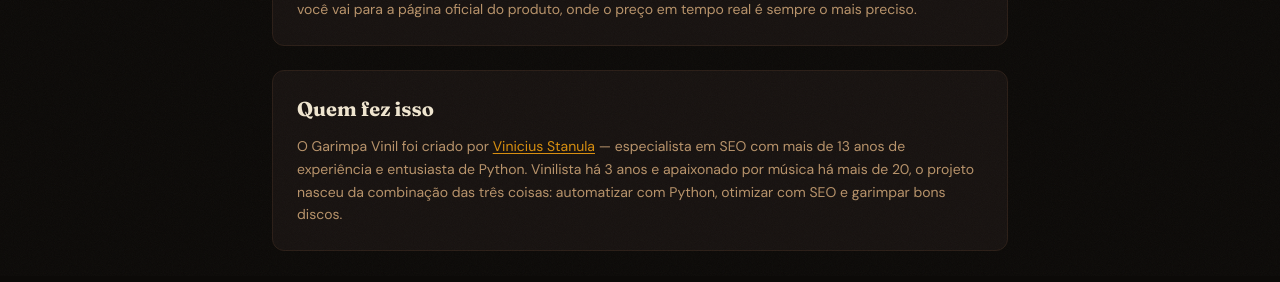
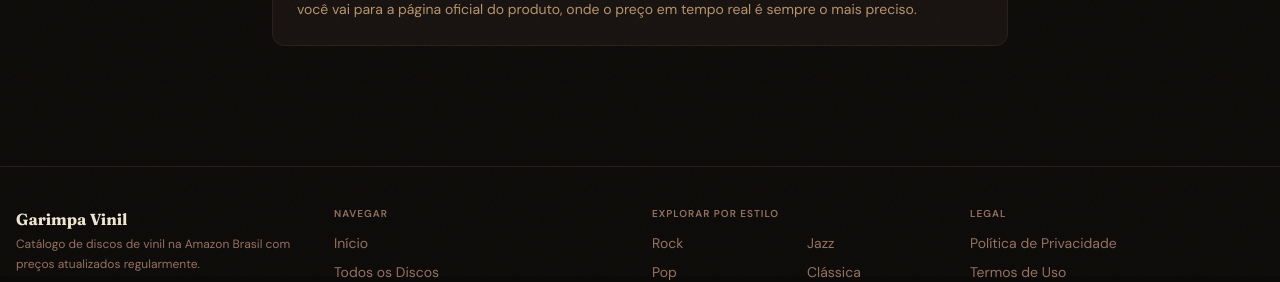
Before and after one commit to ViniciusStanula/vinyl-tracker, a Next.js app in the folder frontend/: page /sobre in a window 1280 px wide. Shown: the part 524-806 px from the top of the page. Built offline with nearby package versions, Linux system fonts and the light colour scheme; no server answers.

Commit message:
chore(sobre): remove author bio section

```diff
--- a/frontend/app/sobre/page.tsx
+++ b/frontend/app/sobre/page.tsx
@@ -110,26 +110,6 @@
         </p>
       </section>
 
-
-      {/* ── Créditos ────────────────────────────────────────────── */}
-      <section className="mb-6 bg-sleeve border border-groove rounded-xl p-6">
-        <h2 className="font-display text-xl font-bold text-cream mb-3">Quem fez isso</h2>
-        <p className="text-parchment text-sm leading-relaxed">
-          O Garimpa Vinil foi criado por{" "}
-          <a
-            href="https://linkedin.com/in/vinicius-stanula"
-            target="_blank"
-            rel="noopener noreferrer me"
-            className="text-gold hover:text-cream transition-colors underline underline-offset-2"
-          >
-            Vinicius Stanula
-          </a>
-          {" "}— especialista em SEO com mais de 13 anos de experiência e entusiasta de Python. Vinilista há 3 anos e apaixonado
-          por música há mais de 20, o projeto nasceu da combinação das três coisas:
-          automatizar com Python, otimizar com SEO e garimpar bons discos.
-        </p>
-      </section>
-
       <BackToTop />
     </main>
   );
```
